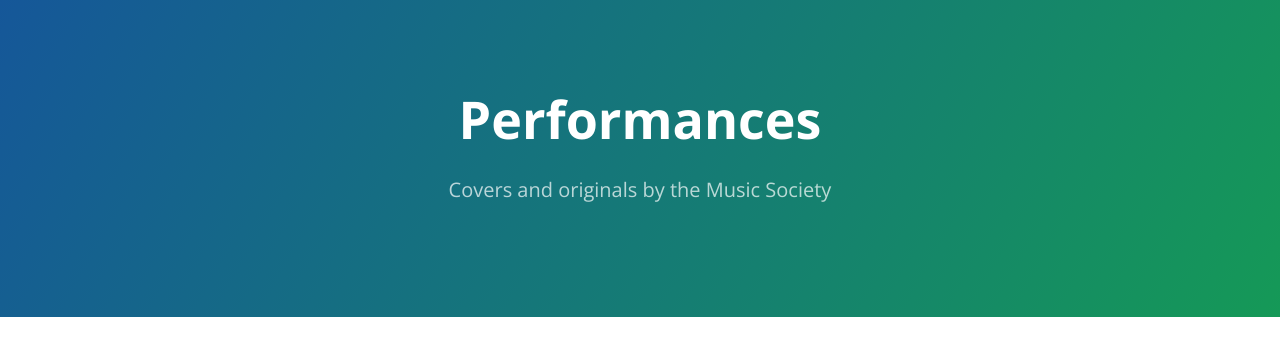
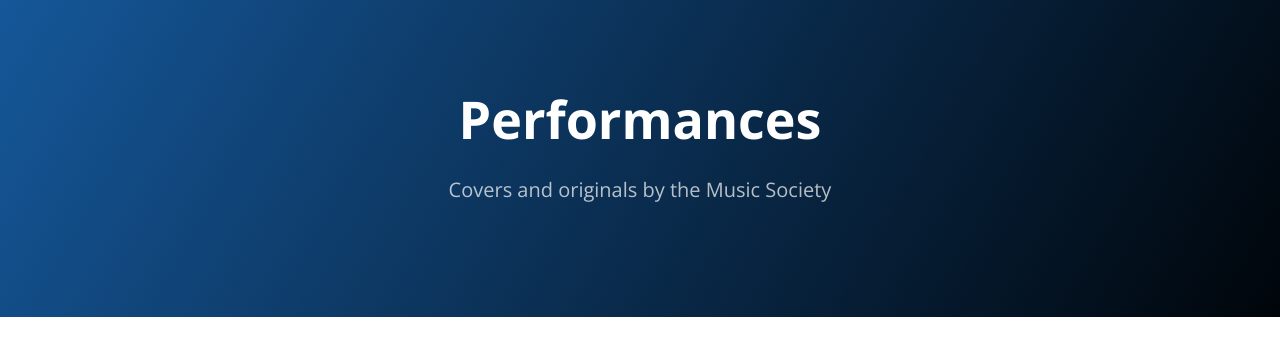
Before and after one commit to Ilovemirrors/Performances, a plain HTML site: page index.html in a window 1280 px wide. Shown: the top 346 px of the page. Drawn offline with nearby package versions, Linux system fonts and the light colour scheme; grey boxes are pictures that could not be loaded.

Commit message:
Update stylesheet.css

```diff
--- a/stylesheets/stylesheet.css
+++ b/stylesheets/stylesheet.css
@@ -56,8 +56,9 @@ a {
 .page-header {
   color: #fff;
   text-align: center;
-  background-color: #159957;
-  background-image: linear-gradient(120deg, #155799, #159957); }
+  background-color: #00050a;
+  background-image: linear-gradient(120deg, #155799, #00050a); }
+
 
 @media screen and (min-width: 64em) {
   .page-header {
@@ -112,7 +113,7 @@ a {
   margin-top: 2rem;
   margin-bottom: 1rem;
   font-weight: normal;
-  color: #159957; }
+  color: #155799; }
 .main-content p {
   margin-bottom: 1em; }
 .main-content code {
```
